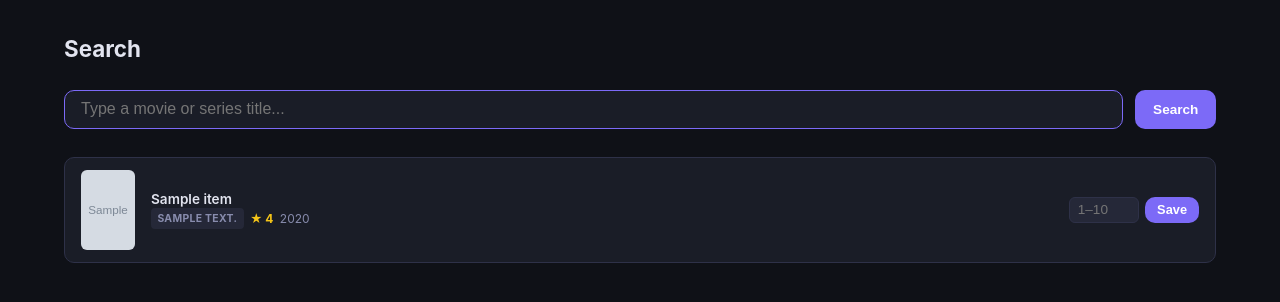
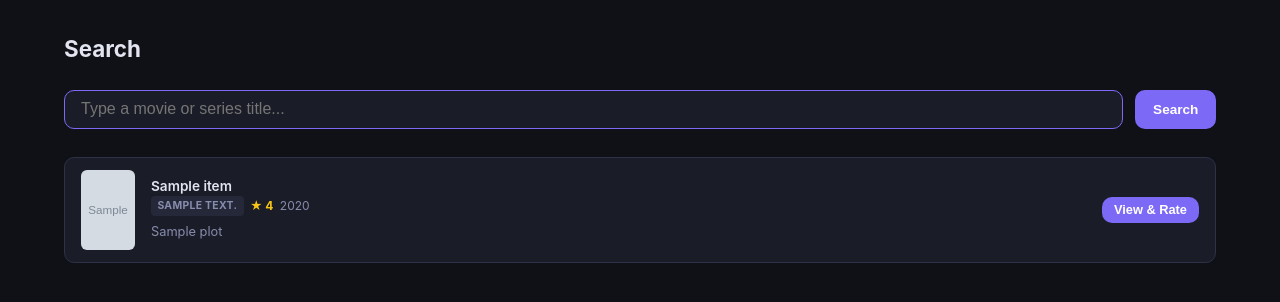
Before and after one commit to kerenshapiraettinger/recmed, a Flask app: template templates/search.html in a window 1280 px wide. Shown: the part 55-357 px from the top of the page. Run offline with Flask 3, Linux system fonts and the light colour scheme; the template is opened without the code that fills it: most values are stand-ins (such as "Sample title", 1, 10 or a date in 2020); grey boxes marked "Sample" are stand-in pictures.

Commit message:
Add plot descriptions to search results and make items clickable
- search_tmdb() now returns plot/overview from TMDB API
- Search results show a short plot blurb under each title
- Replaced inline rating form with "View & Rate" button that adds
  the title to DB (with plot) and navigates to the detail page
- add_from_search route no longer requires a rating upfront

Co-Authored-By: Claude Sonnet 4.6 <noreply@anthropic.com>

```diff
--- a/app.py
+++ b/app.py
@@ -224,7 +224,7 @@ def search():
 
 @app.route("/add_from_search", methods=["POST"])
 def add_from_search():
-    """Add a TMDB result (not yet in DB) so user can rate it."""
+    """Add a TMDB result (not yet in DB) and redirect to its detail page."""
     profile = current_profile()
     if not profile:
         return redirect(url_for("index"))
@@ -233,12 +233,9 @@ def add_from_search():
     title      = request.form["title"]
     ctype      = request.form["content_type"]
     year       = int(request.form.get("release_year", 0))
-    rating_val = int(request.form.get("imdb_rating", 0) or 0)
+    rating_val = float(request.form.get("imdb_rating", 0) or 0)
     poster     = request.form.get("poster_url", "")
-    user_rating_raw = request.form.get("user_rating", "").strip()
-    if not user_rating_raw:
-        return redirect(url_for("search", q=title))
-    user_rating = round(float(user_rating_raw), 1)
+    plot       = request.form.get("plot", "")
 
     today = datetime.utcnow().date().isoformat()
 
@@ -246,22 +243,17 @@ def add_from_search():
     existing = query("SELECT id FROM content WHERE tmdb_id = ?", (tmdb_id,), one=True)
     if existing:
         content_id = existing["id"]
+        if plot:
+            execute("UPDATE content SET plot = ? WHERE id = ? AND (plot IS NULL OR plot = '')",
+                    (plot, content_id))
     else:
         content_id = execute(
             """INSERT INTO content (tmdb_id, title, content_type, release_year,
-               imdb_rating, genres, poster_url, last_refreshed)
-               VALUES (?,?,?,?,?,?,?,?)""",
-            (tmdb_id, title, ctype, year, rating_val / 10.0, "[]", poster, today)
+               imdb_rating, genres, poster_url, plot, last_refreshed)
+               VALUES (?,?,?,?,?,?,?,?,?)""",
+            (tmdb_id, title, ctype, year, rating_val, "[]", poster, plot, today)
         )
 
-    # Save rating
-    execute(
-        """INSERT INTO ratings (profile_id, content_id, rating, rated_at)
-           VALUES (?,?,?,?)
-           ON CONFLICT(profile_id, content_id) DO UPDATE SET rating=excluded.rating""",
-        (profile["id"], content_id, user_rating, datetime.utcnow().isoformat())
-    )
-    rebuild_affinity(profile["id"])
     return redirect(url_for("title_detail", content_id=content_id))
 
 
--- a/ingestion/tmdb_client.py
+++ b/ingestion/tmdb_client.py
@@ -121,5 +121,6 @@ def search_tmdb(query, content_type=None):
                 "imdb_rating": round(item.get("vote_average", 0), 1),
                 "poster_url": POSTER_BASE + poster_path if poster_path else None,
                 "genres": json.dumps([]),
+                "plot": item.get("overview", ""),
             })
     return results
--- a/static/style.css
+++ b/static/style.css
@@ -295,6 +295,7 @@ a { color: inherit; text-decoration: none; }
   flex-shrink: 0;
 }
 .search-info { flex: 1; min-width: 0; }
+.search-plot { font-size: .8rem; color: var(--muted); margin-top: .35rem; line-height: 1.5; }
 .search-action { flex-shrink: 0; }
 
 .inline-rate-form { display: flex; flex-direction: column; gap: .35rem; align-items: flex-end; }
--- a/templates/search.html
+++ b/templates/search.html
@@ -32,27 +32,27 @@
         <span class="imdb-score">★ {{ item.imdb_rating }}</span>
         <span class="year">{{ item.release_year }}</span>
       </div>
+      {% if item.plot %}
+      <p class="search-plot">{{ item.plot }}</p>
+      {% endif %}
     </div>
 
     <div class="search-action">
       {% if item.source == 'db' %}
         <a class="btn btn-sm" href="{{ url_for('title_detail', content_id=item.id) }}">
-          Rate / View
+          View & Rate
         </a>
       {% else %}
-        {# TMDB result not yet in DB — inline rating form #}
-        <form method="post" action="{{ url_for('add_from_search') }}" class="inline-rate-form">
+        {# TMDB result not yet in DB — add it and go to detail page #}
+        <form method="post" action="{{ url_for('add_from_search') }}">
           <input type="hidden" name="tmdb_id"      value="{{ item.tmdb_id }}">
           <input type="hidden" name="title"         value="{{ item.title }}">
           <input type="hidden" name="content_type"  value="{{ item.content_type }}">
           <input type="hidden" name="release_year"  value="{{ item.release_year }}">
-          <input type="hidden" name="imdb_rating"   value="{{ (item.imdb_rating * 10)|int }}">
+          <input type="hidden" name="imdb_rating"   value="{{ item.imdb_rating }}">
           <input type="hidden" name="poster_url"    value="{{ item.poster_url or '' }}">
-          <div class="inline-number-rate">
-            <input type="number" name="user_rating" class="rating-val"
-                   min="1" max="10" step="0.5" placeholder="1–10">
-            <button class="btn btn-sm" type="submit">Save</button>
-          </div>
+          <input type="hidden" name="plot"          value="{{ item.plot or '' }}">
+          <button class="btn btn-sm" type="submit">View & Rate</button>
         </form>
       {% endif %}
     </div>
```
